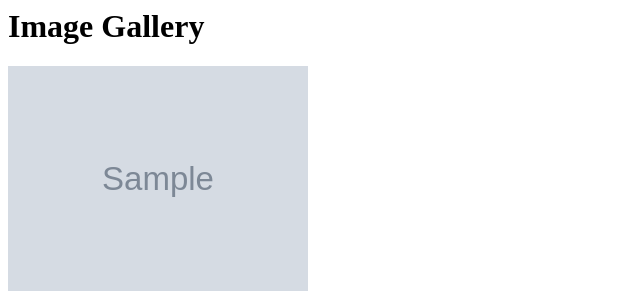
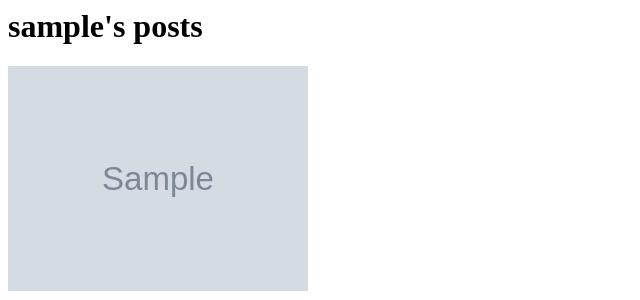
Before and after one commit to HenryRivera/Databases-Project, a Flask app: template Databases-Project-master/PROJECT CODE HERE/templates/images.html in a window 1280 px wide. Shown: the top 300 px of the page, without its empty margins (0-640 px from the left). Run offline with Flask 2, Linux system fonts and the light colour scheme; the template is opened without the code that fills it: most values are stand-ins (such as "Sample title", 1, 10 or a date in 2020); grey boxes marked "Sample" are stand-in pictures.

Commit message:
Update images.html

```diff
--- a/Databases-Project-master/PROJECT CODE HERE/templates/images.html
+++ b/Databases-Project-master/PROJECT CODE HERE/templates/images.html
@@ -18,7 +18,7 @@
         </style>
     </head>
     <body>
-        <h1>Image Gallery</h1>
+        <h1>{{ username }}'s posts</h1>
         <div>
             {% for image in images %}
             <div class="imageContainer">
```
